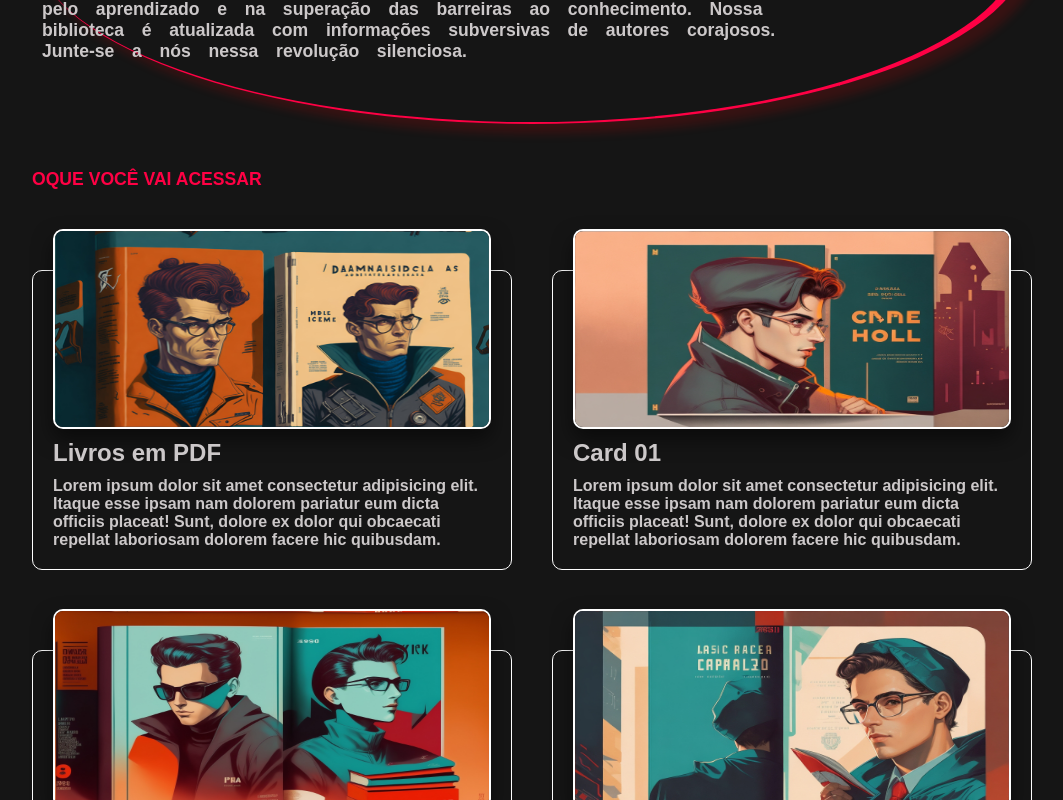
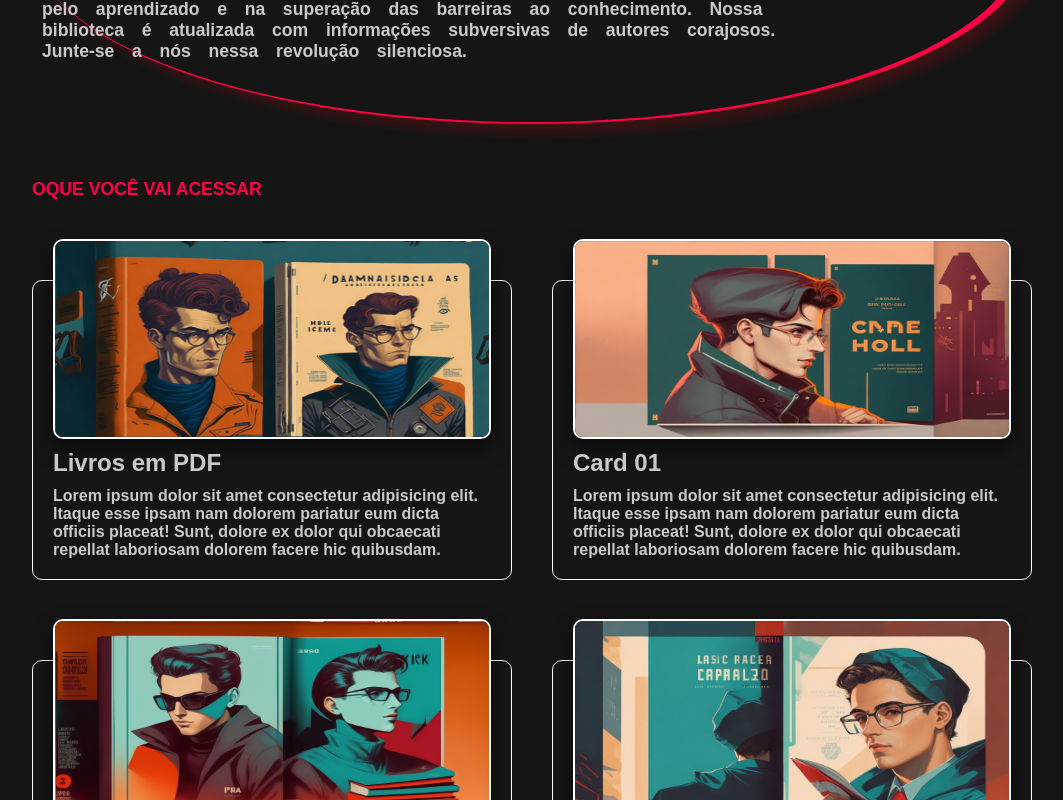
Before and after one commit to ramon-rodrigues-001/My-personal-project, a React (Vite) app: page / in a window 1280 px wide. Shown: the part 1040-1840 px from the top of the page, without its empty margins (108-1171 px from the left). Built offline with nearby package versions, Linux system fonts and the light colour scheme.

Commit message:
detalhe de UX

```diff
--- a/src/components/introduction/4-cards/cards.module.scss
+++ b/src/components/introduction/4-cards/cards.module.scss
@@ -4,7 +4,7 @@
     width: 90%;
     max-width: 1000px;
     margin: 10px auto;
-    padding-top: 25px;
+    padding-top: 35px;
 
     .subTitle {
         font-size: 1.1em;
```
